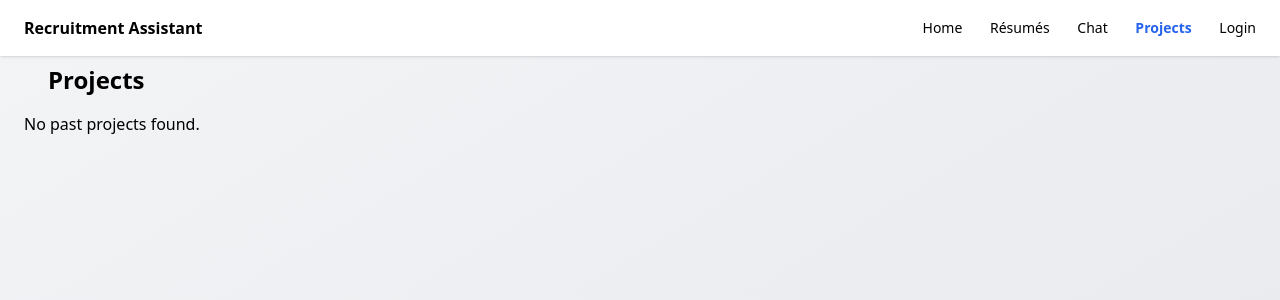
After one commit to mafiaf/recruitment-assistant, a FastAPI app: template templates/projects.html in a window 1280 px wide. The commit adds this page. Shown: the top 300 px of the page. Run offline with FastAPI, Linux system fonts and the light colour scheme; the template is opened without the code that fills it, so the values that code supplies are empty; some libraries are stand-ins or nearby versions.

Commit message:
Add project history tracking

```diff
--- a/db.py
+++ b/db.py
@@ -81,3 +81,17 @@ def resumes_by_ids(id_list: List[str]):
         )
         for doc in cur
     ]
+
+def add_project_history(user_id: str, project: Dict[str, Any]):
+    """Append a project entry and update last_project."""
+    if _guard("add_project_history"):
+        return
+    project.setdefault("ts", datetime.utcnow())
+    chats.update_one(
+        {"user_id": user_id},
+        {
+            "$push": {"projects": project},
+            "$set": {"last_project": project, "ts": datetime.utcnow()}
+        },
+        upsert=True,
+    )
--- a/main.py
+++ b/main.py
@@ -33,6 +33,7 @@ from db import (
     resumes_all,
     resumes_by_ids,
     resumes_collection,
+    add_project_history,
 )
 
 from mongo_utils import db, _users, update_resume, delete_resume_by_id, ENV, _guard
@@ -648,19 +649,19 @@ async def match_project(
         '</div>'
     )
 
-    chat_upsert(
-        user_id,
-        {"$set": {"last_project": {
-            "description": description,
-            "table_md":  table_md,
-            "candidates": [
-                {"name": m.metadata["name"],
-                 "fit":  m.sim_pct,
-                 "text": m.metadata["text"]}
-                for m in matches
-            ]
-        }}}
-    )
+    project = {
+        "description": description,
+        "table_md": table_md,
+        "table_html": table_html,
+        "candidates": [
+            {"name": m.metadata["name"],
+             "fit": m.sim_pct,
+             "text": m.metadata["text"]}
+            for m in matches
+        ],
+    }
+
+    add_project_history(user_id, project)
 
     return HTMLResponse(content=html_fragment)
 
@@ -688,6 +689,22 @@ def list_resumes(request: Request, user=Depends(require_login)):
     return render(request, "resumes.html",
                   {"resumes": resumes_for_tpl},
                   page_title="Résumés", active="/resumes")
+
+
+@app.get("/projects", response_class=HTMLResponse)
+def project_history(request: Request, user=Depends(require_login)):
+    session_user = get_current_user(request.cookies.get(COOKIE_NAME))
+    user_id = session_user["username"] if session_user else "anon"
+    doc = chat_find_one({"user_id": user_id}) or {}
+    projects = doc.get("projects", [])
+    projects = sorted(projects, key=lambda p: p.get("ts", 0), reverse=True)
+    return render(
+        request,
+        "projects.html",
+        {"projects": projects},
+        page_title="Projects",
+        active="/projects",
+    )
 
 @app.get("/view_resumes", response_class=HTMLResponse)
 async def view_resumes(request: Request, user=Depends(require_login)):
--- a/templates/_base.html
+++ b/templates/_base.html
@@ -35,6 +35,10 @@
          class="{{ 'text-blue-600 font-semibold' if active=='/chat' else
                   'text-black hover:text-blue-600' }}">Chat</a>
 
+      <a href="/projects"
+         class="{{ 'text-blue-600 font-semibold' if active=='/projects' else
+                  'text-black hover:text-blue-600' }}">Projects</a>
+
       {# profile for *any* logged-in user #}
       {% if user %}
         <a href="/profile"
--- /dev/null
+++ b/templates/projects.html
@@ -0,0 +1,18 @@
+{% extends "_base.html" %}
+{% set active = "/projects" %}
+{% set page_title = "Projects" %}
+
+{% block body %}
+<div class="space-y-6">
+  {% if projects %}
+    {% for p in projects %}
+      <section class="bg-white/70 backdrop-blur p-4 rounded shadow">
+        <div class="mb-2 text-sm whitespace-pre-wrap">{{ p.description }}</div>
+        <div class="overflow-auto">{{ p.table_html | safe }}</div>
+      </section>
+    {% endfor %}
+  {% else %}
+    <p>No past projects found.</p>
+  {% endif %}
+</div>
+{% endblock %}
```
Also changed, not shown: README.md.
